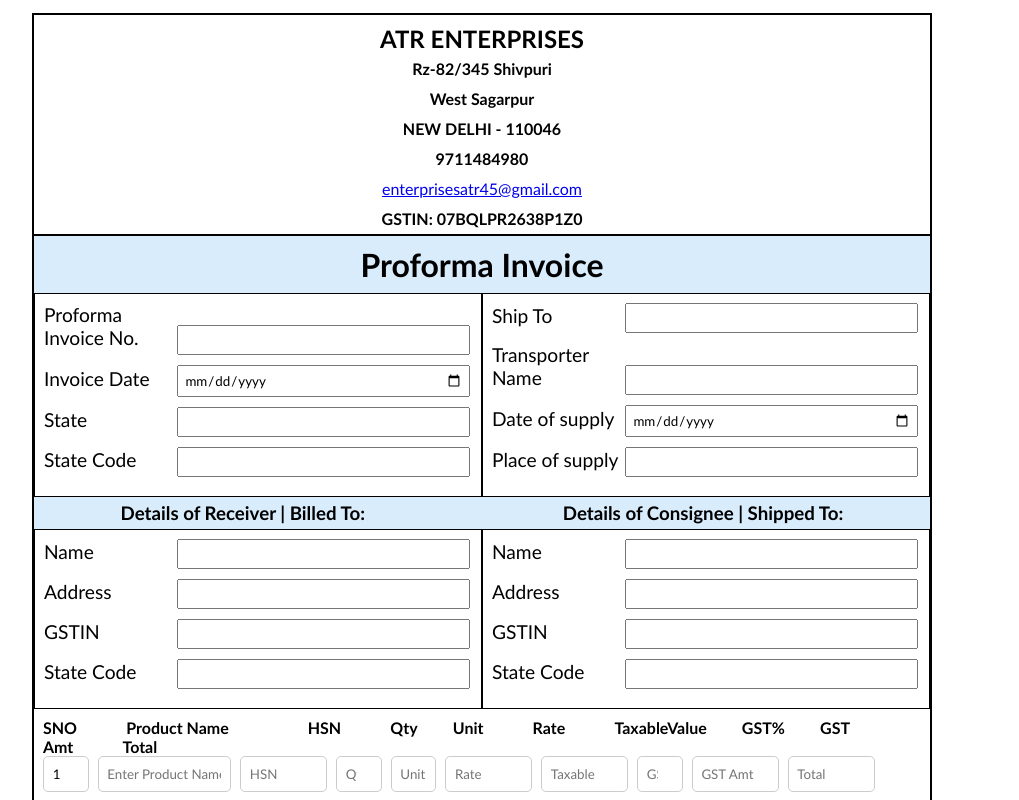
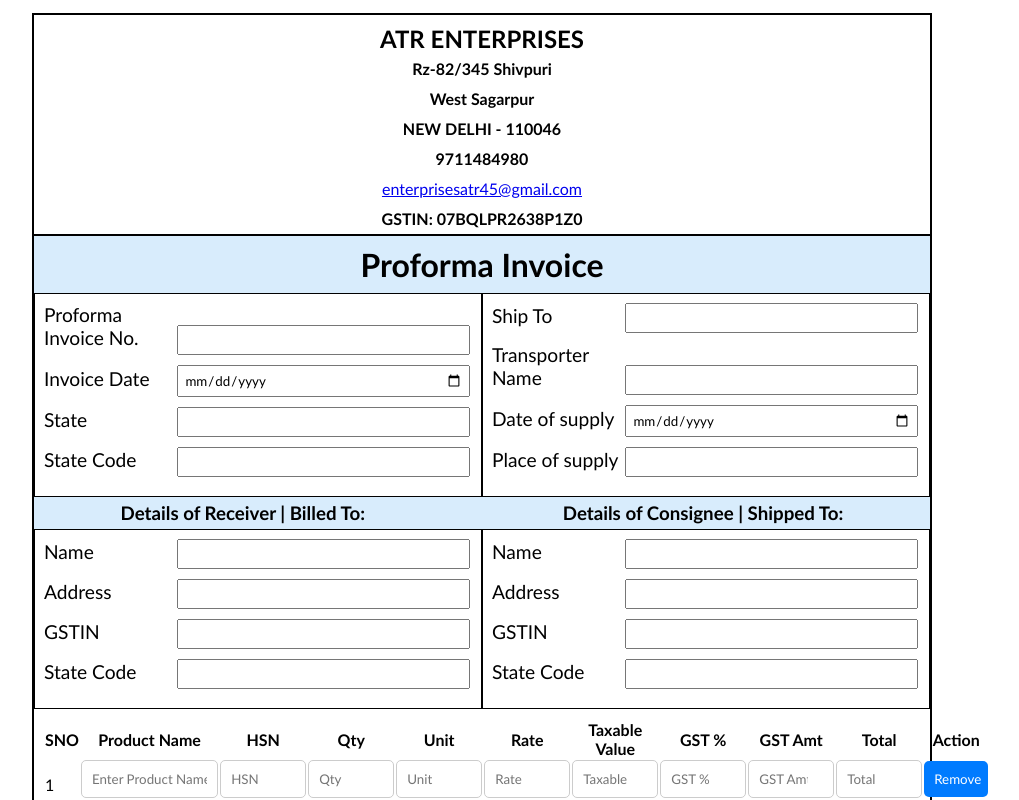
Before and after one commit to tusharrajput001/Invoice_Generator, a React (Vite) app in the folder invoice-gen/: page / in a window 1280 px wide. Shown: the top 800 px of the page, without its empty margins (158-1177 px from the left). Built offline with nearby package versions, Linux system fonts and the light colour scheme.

Commit message:
table completed

```diff
--- a/invoice-gen/src/components/Items/InvoiceItemForm.css
+++ b/invoice-gen/src/components/Items/InvoiceItemForm.css
@@ -16,76 +16,30 @@
     font-weight: bold;
   }
 
-.InvoiceItemForm .product-inp{
-    width: 13%;
+  .InvoiceItemForm input,
+  .InvoiceItemForm button {
+    width: 5vw;
+    padding: 10px;
+    margin-bottom: 10px;
+    border: 1px solid #ccc;
+    border-radius: 5px;
   }
-.InvoiceItemForm .hsn,
-.InvoiceItemForm .rate,
-.InvoiceItemForm .taxable,
-.InvoiceItemForm .gstAmt,
-.InvoiceItemForm .total {
-    width: 7.7%;
+
+  .InvoiceItemForm .productNamee {
+    width: 9vw;
   }
 
 
-.InvoiceItemForm input {
-    width: 3%;
-    padding: 1%;
-    margin-bottom: 1%;
-    border: 1px solid #ccc;
-    border-radius: 5px;
-    margin-right: 1%;
-}
-
-
-
-
   .InvoiceItemForm button {
-  padding: 1% 2%;
-  margin-top: 1%;
     background-color: #007bff;
     color: #fff;
     border: none;
-  border-radius: 5px;
     cursor: pointer;
-
   }
 
   .InvoiceItemForm button:hover {
     background-color: #0056b3;
   }
-
-.Invoice-heading .label-product,
-.Invoice-heading .label-qty,
-.Invoice-heading .label-rate,
-.Invoice-heading .label-taxable,
-.Invoice-heading .label-total
-{
-    margin-left: 5.6%;
-}
-
-
-.Invoice-heading .label-hsn{
-    margin-left: 9%;
-}
-
-.Invoice-heading .label-unit,
-.Invoice-heading .label-gst,
-.Invoice-heading .label-gstAmt
-{
-    margin-left: 4%;
-}
-
-
-/* .totals{
-    display: inline-block;
-    font-size: 1.3rem;
-    display: flex;
-    flex-direction: column;
-    align-items: end;
-    margin-right: 4%;
-    line-height: 2rem;
-} */
 
   .totals-container {
     display: flex;
--- a/invoice-gen/src/components/Items/InvoiceItemForm.jsx
+++ b/invoice-gen/src/components/Items/InvoiceItemForm.jsx
@@ -85,43 +85,46 @@ function InvoiceItemForm({ onAddItem }) {
   return (
     <div>
       <form className="InvoiceItemForm">
-        <div className="Invoice-heading">
-          <label className="label-sno">SNO</label>
-          <label className="label-product">Product Name</label>
-          <label className="label-hsn">HSN</label>
-          <label className="label-qty">Qty</label>
-          <label className="label-unit">Unit</label>
-          <label className="label-rate">Rate</label>
-          <label className="label-taxable">TaxableValue</label>
-          <label className="label-gst">GST%</label>
-          <label className="label-gstAmt">GST Amt</label>
-          <label className="label-total">Total</label>
-        </div>
+        <table>
+          <thead>
+            <tr>
+              <th>SNO</th>
+              <th>Product Name</th>
+              <th>HSN</th>
+              <th>Qty</th>
+              <th>Unit</th>
+              <th>Rate</th>
+              <th>Taxable Value</th>
+              <th>GST %</th>
+              <th>GST Amt</th>
+              <th>Total</th>
+              <th>Action</th>
+            </tr>
+          </thead>
+          <tbody>
             {items.map((item, index) => (
-          <div key={index}>
+              <tr key={index}>
+                <td>{item.sno}</td>
+                <td>
                   <input
                     type="text"
-              name="sno"
-              value={item.sno}
-              readOnly
-              placeholder="Sno."
-            />
-            <input
-              className="product-inp"
-              type="text"
+                    className="productNamee"
                     name="productName"
                     value={item.productName}
                     onChange={(e) => handleChange(index, e)}
                     placeholder="Enter Product Name"
                   />
+                </td>
+                <td>
                   <input
                     type="text"
-              className="hsn"
                     name={`hsn-${index}`}
                     value={item.hsn}
                     onChange={(e) => handleChange(index, e)}
                     placeholder="HSN"
                   />
+                </td>
+                <td>
                   <input
                     type="number"
                     name="qty"
@@ -129,6 +132,8 @@ function InvoiceItemForm({ onAddItem }) {
                     onChange={(e) => handleChange(index, e)}
                     placeholder="Qty"
                   />
+                </td>
+                <td>
                   <input
                     type="text"
                     name="unit"
@@ -136,14 +141,17 @@ function InvoiceItemForm({ onAddItem }) {
                     onChange={(e) => handleChange(index, e)}
                     placeholder="Unit"
                   />
+                </td>
+                <td>
                   <input
                     type="number"
-              className="rate"
                     name="rate"
                     value={item.rate}
                     onChange={(e) => handleChange(index, e)}
                     placeholder="Rate"
                   />
+                </td>
+                <td>
                   <input
                     type="number"
                     className="taxable"
@@ -152,6 +160,8 @@ function InvoiceItemForm({ onAddItem }) {
                     readOnly
                     placeholder="Taxable"
                   />
+                </td>
+                <td>
                   <input
                     type="number"
                     name="gst"
@@ -159,6 +169,8 @@ function InvoiceItemForm({ onAddItem }) {
                     onChange={(e) => handleChange(index, e)}
                     placeholder="GST %"
                   />
+                </td>
+                <td>
                   <input
                     type="number"
                     className="gstAmt"
@@ -167,6 +179,9 @@ function InvoiceItemForm({ onAddItem }) {
                     readOnly
                     placeholder="GST Amt"
                   />
+                </td>
+                <td>
+                  {" "}
                   <input
                     type="number"
                     className="total"
@@ -175,13 +190,18 @@ function InvoiceItemForm({ onAddItem }) {
                     readOnly
                     placeholder="Total"
                   />
+                </td>
+                <td>
                   <button type="button" onClick={() => handleRemoveItem(index)}>
-              -
+                    Remove
                   </button>
-          </div>
+                </td>
+              </tr>
             ))}
+          </tbody>
+        </table>
         <button type="button" onClick={handleAddItem}>
-          +
+          Add Item
         </button>
       </form>
       <div className="totals-container">
```
Lines whose indentation alone changed are shown as unchanged.
